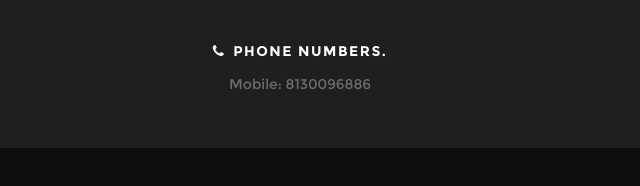
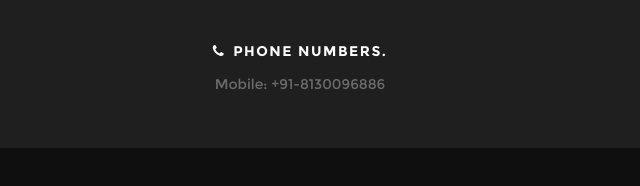
Before and after one commit to Preetam007/priceTicker, a website: page app/views/index.html in a window 1280 px wide. Shown: the part 1778-1964 px from the top of the page, 640-1280 px from the left. Drawn offline with nearby package versions, Linux system fonts and the light colour scheme; files that its build step writes are made by us from their sources; files whose address does not match are found by name.

Commit message:
ui updated

```diff
--- a/app/views/index.html
+++ b/app/views/index.html
@@ -169,7 +169,7 @@
 			   <div class="columns">
 
 				   <h3><i class="fa fa-phone"></i>Phone Numbers.</h3>
-				   <p>Mobile: 8130096886<br></p>
+				   <p>Mobile: +91-8130096886<br></p>
 
 			   </div>
 
```
